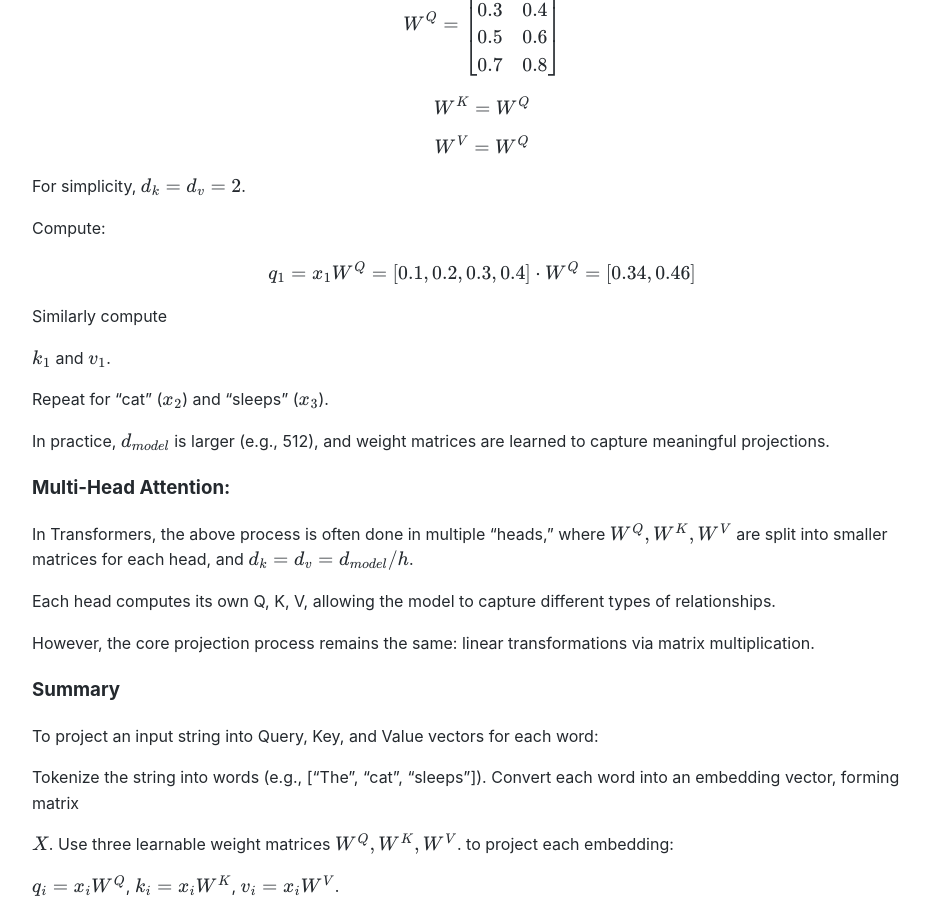
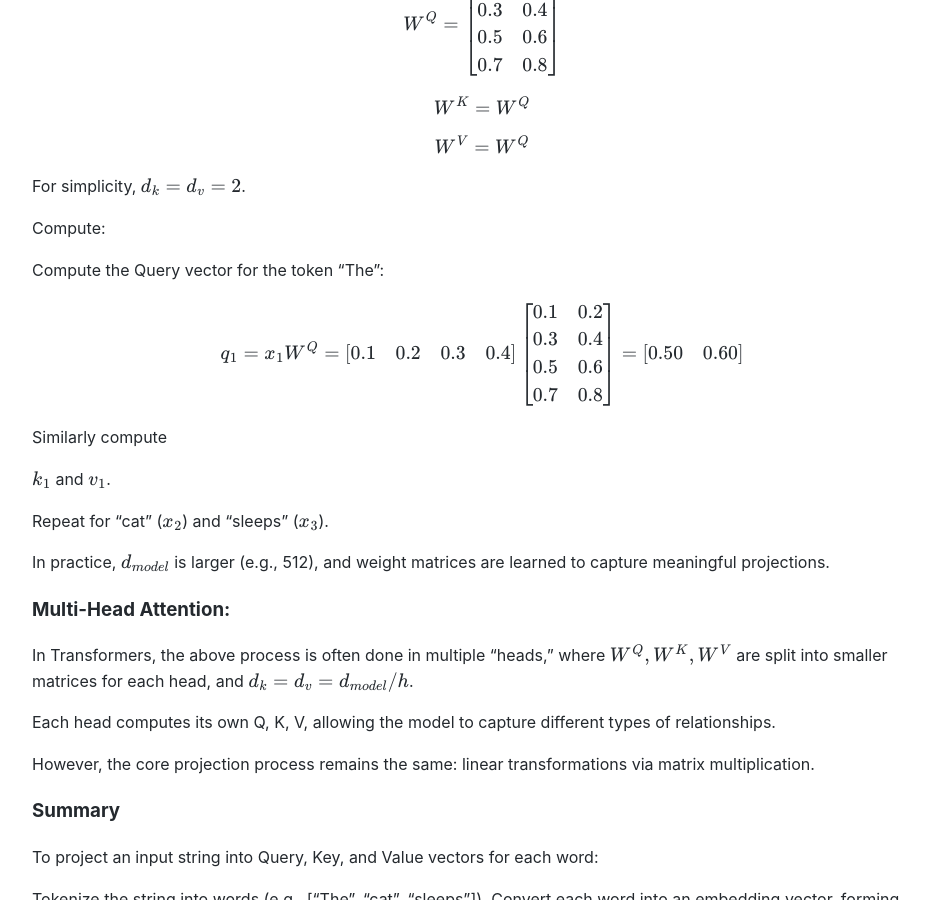
Before and after one commit to Michael-Lubinsky/michael-lubinsky.github.com, a Jekyll site: the page built from ml/attention.md, in a window 1280 px wide and 900 px high, scrolled down 10872 px. Shown: the whole window, without its empty margins (158-1088 px from the left). Built offline with Jekyll 4.4.1, drawn with Linux system fonts in a browser that asks for light colours; our own code applies the rules of GitHub Pages for plain Markdown files.

Commit message:
Add Query vector computation example to attention.md
Added computation example for Query vector in attention mechanism.

```diff
--- a/ml/attention.md
+++ b/ml/attention.md
@@ -418,8 +418,24 @@ For simplicity, $d_k = d_v = 2$.
 
 Compute:
 
-$$
-q_1 = x_1 W^Q = [0.1, 0.2, 0.3, 0.4] \cdot W^Q = [0.34, 0.46]
+Compute the Query vector for the token "The":
+
+$$
+q_1 = x_1 W^Q
+=
+\begin{bmatrix}
+0.1 & 0.2 & 0.3 & 0.4
+\end{bmatrix}
+\begin{bmatrix}
+0.1 & 0.2 \\
+0.3 & 0.4 \\
+0.5 & 0.6 \\
+0.7 & 0.8
+\end{bmatrix}
+=
+\begin{bmatrix}
+0.50 & 0.60
+\end{bmatrix}
 $$
 
 Similarly compute
```
